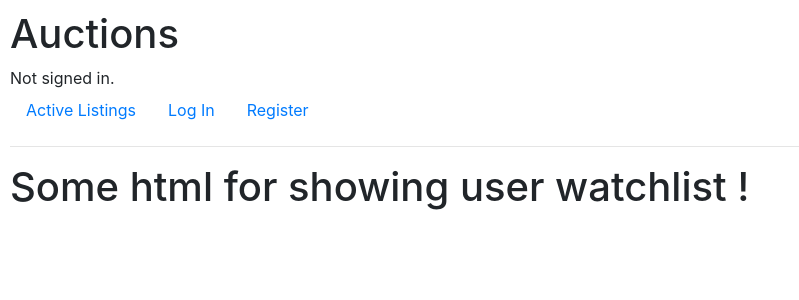
After one commit to Vivekkr0311/CS50_Project-2, a Django app: page /watchlist/ in a window 1280 px wide. The commit adds this page. Shown: the top 300 px of the page, without its empty margins (0-799 px from the left). Run offline with Django 3.2, Linux system fonts and the light colour scheme; some libraries are stand-ins or nearby versions.

Commit message:
Added link to all navigation options

```diff
--- a/commerce/auctions/admin.py
+++ b/commerce/auctions/admin.py
@@ -12,4 +12,5 @@ class Watch_list_Admin(admin.ModelAdmin):
 admin.site.register(User, User_Admin)
 admin.site.register(Product, Product_Admin)
 admin.site.register(Watch_list)
-admin.site.register(Comments)
+admin.site.register(Bids)
+#admin.site.register(Comment)
--- /dev/null
+++ b/commerce/auctions/templates/auctions/add_watchlist.html
@@ -0,0 +1,5 @@
+{% extends "auctions/layout.html" %}
+
+{% block body %}
+    <h1>Some page for adding to watchlist</h1>
+{% endblock %}
--- /dev/null
+++ b/commerce/auctions/templates/auctions/create_listing.html
@@ -0,0 +1,5 @@
+{% extends "auctions/layout.html" %}
+
+{% block body %}
+    <h1>Some html for creating listing!</h1>
+{% endblock %}
--- a/commerce/auctions/templates/auctions/index.html
+++ b/commerce/auctions/templates/auctions/index.html
@@ -20,6 +20,9 @@
                             <p class="card-text">{{item.description}}</p>
                             <p class="card-text">${{item.price}}</p>
                             <a href='#'><button class="btn btn-outline-success">Bid Now!</button></a>
+                            {% if user.is_authenticated %}
+                                <a href='{% url "add_to_watchlist" %}'><button class="btn btn-outline-success">Add to WatchList!</button></a>
+                            {% endif %}
                             <p class="card-text"><small class="text-muted">{{iem.time}}</small></p>
                             <a href="#">Posted by {{item.owner_name }}</a>
                         </div>
--- a/commerce/auctions/templates/auctions/layout.html
+++ b/commerce/auctions/templates/auctions/layout.html
@@ -25,13 +25,13 @@
                     <a class="nav-link" href="{% url 'logout' %}">Log Out</a>
                 </li>
                 <li class="nav-item">
-                    <a class="nav-link" href="#">Watchlist <span class="badge badge-success">{{wcount}}</span></a>
+                    <a class="nav-link" href="{% url 'watchlist' %}">Watchlist <span class="badge badge-success">{{wcount}}</span></a>
                 </li>
                 <li class="nav-item">
-                    <a class="nav-link" href="#">Create listing</a>
+                    <a class="nav-link" href="{% url 'create_listing' %}">Create listing</a>
                 </li>
                 <li class="nav-item">
-                    <a class="nav-link" href="#">Your Winnings</a>
+                    <a class="nav-link" href="{% url 'your_winnings' %}">Your Winnings</a>
                 </li>
                 <li class="nav-item">
                     <a class="nav-link" href="#">Categories</a>
--- /dev/null
+++ b/commerce/auctions/templates/auctions/watchlist.html
@@ -0,0 +1,5 @@
+{% extends "auctions/layout.html" %}
+
+{% block body %}
+    <h1>Some html for showing user watchlist !</h1>
+{% endblock %}
--- /dev/null
+++ b/commerce/auctions/templates/auctions/your_winnings.html
@@ -0,0 +1,5 @@
+{% extends "auctions/layout.html" %}
+
+{% block body %}
+    <h1>Some html for your winnings!</h1>
+{% endblock %}
--- a/commerce/auctions/urls.py
+++ b/commerce/auctions/urls.py
@@ -7,7 +7,11 @@ urlpatterns = [
     path("login", views.login_view, name="login"),
     path("logout", views.logout_view, name="logout"),
     path("register", views.register, name="register"),
+    path("addwatchlist/", views.add_watchlist, name="add_to_watchlist"),
+    path("watchlist/", views.watchlist, name="watchlist"),
+    path("create_listing/", views.create_listing, name="create_listing"),
+    path("your_winnings/", views.your_winnings, name="your_winnings")
     #path("categories", views.categories, name="categories"),
    # path("categories/<str:category>", views.category, name="category"),
-   # path("create", views.create, name="create")
+
 ]
--- a/commerce/auctions/views.py
+++ b/commerce/auctions/views.py
@@ -67,3 +67,15 @@ def register(request):
         return HttpResponseRedirect(reverse("index"))
     else:
         return render(request, "auctions/register.html")
+
+def add_watchlist(request):
+    return render(request, "auctions/add_watchlist.html")
+
+def watchlist(request):
+    return render(request, "auctions/watchlist.html")
+
+def create_listing(request):
+    return render(request, "auctions/create_listing.html")
+
+def your_winnings(request):
+    return render(request, "auctions/your_winnings.html")
```
Also changed, not shown: commerce/auctions/models.py (+6 -6 lines), commerce/db.sqlite3.
